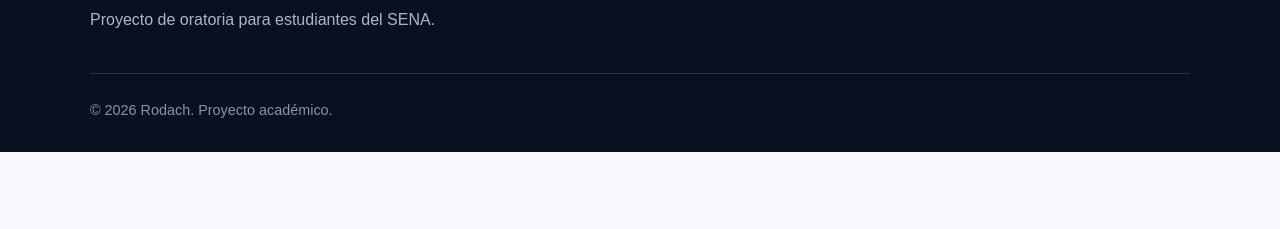
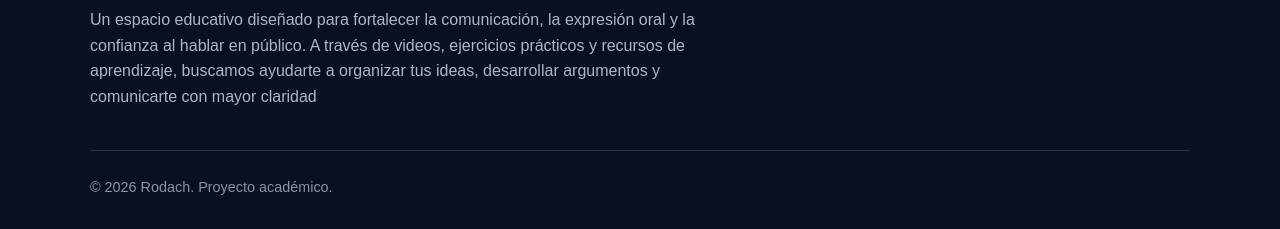
Before and after one commit to ricardosochaoscar-sudo/Rodach, a plain HTML site: page index.html in a window 1280 px wide. Shown: the part 4645-4874 px from the top of the page. Before the commit the page ends 4797 px from the top, so only its background shows below. Drawn offline with Linux system fonts and the light colour scheme; a script that the page names is missing.

Commit message:
Replace the footer description with the requested text

```diff
--- a/index.html
+++ b/index.html
@@ -52,7 +52,7 @@
       </div>
     </section>
   </main>
-  <footer><div class="footer-content"><h2>RODACH</h2><p>Proyecto de oratoria para estudiantes del SENA.</p></div><p class="copyright">© 2026 Rodach. Proyecto académico.</p></footer>
+  <footer><div class="footer-content"><h2>RODACH</h2><p>Un espacio educativo diseñado para fortalecer la comunicación, la expresión oral y la confianza al hablar en público. A través de videos, ejercicios prácticos y recursos de aprendizaje, buscamos ayudarte a organizar tus ideas, desarrollar argumentos y comunicarte con mayor claridad</p></div><p class="copyright">© 2026 Rodach. Proyecto académico.</p></footer>
   <script src="https://www.youtube.com/iframe_api"></script>
   <script src="script.js" defer></script>
   <script src="course.js" defer></script>
```
